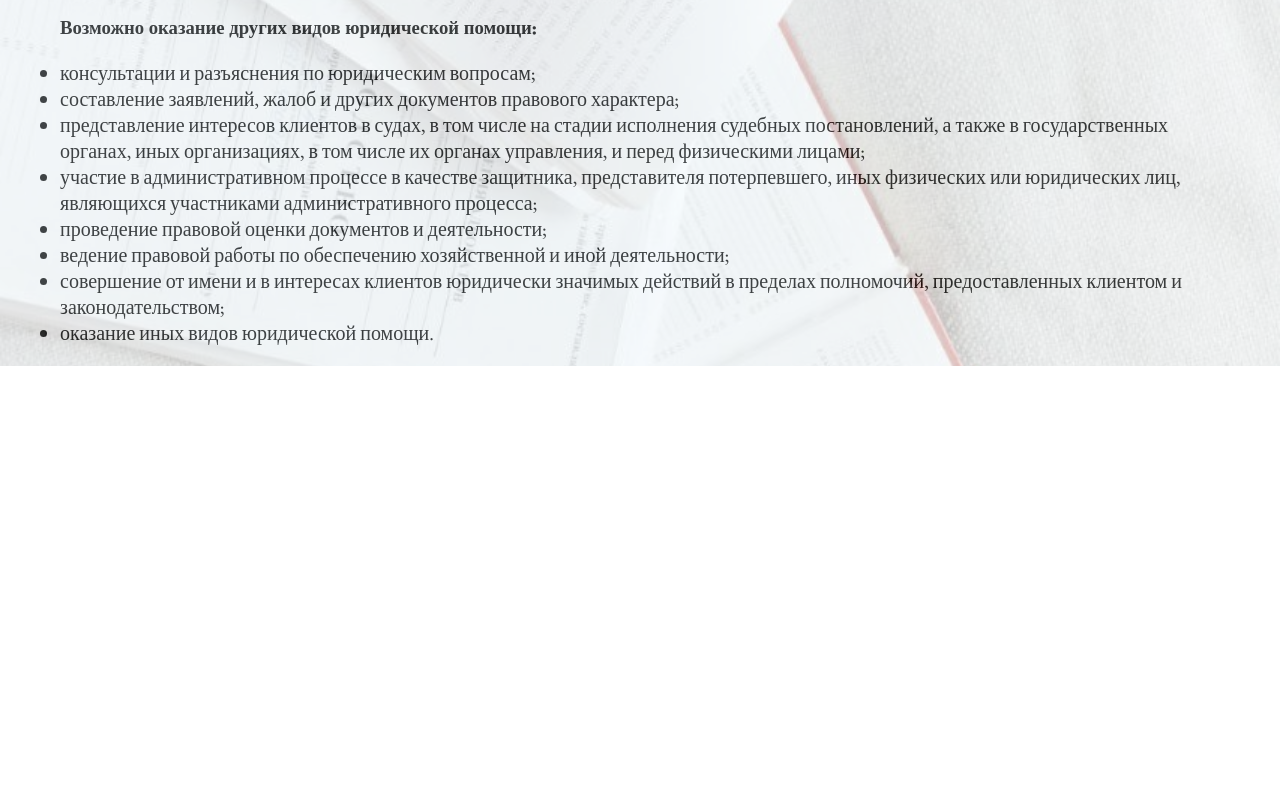
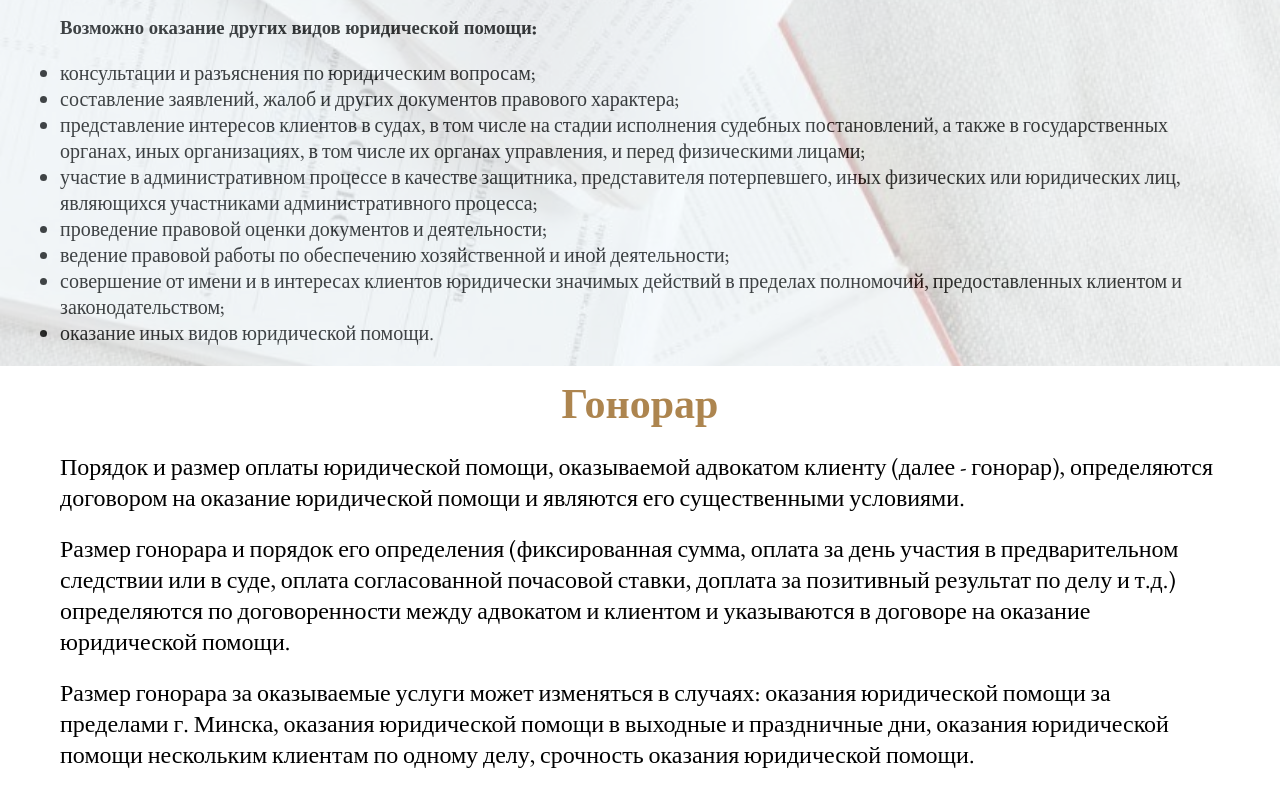
Before and after one commit to patciahevich/gritsuk, a React (Create React App) app: page / in a window 1280 px wide. Shown: the part 2680-3480 px from the top of the page. Before the commit the page ends 3046 px from the top, so only its background shows below. Built offline with nearby package versions, Linux system fonts and the light colour scheme.

Commit message:
fix: rename files

```diff
--- a/src/App.tsx
+++ b/src/App.tsx
@@ -4,6 +4,7 @@ import Main from './main/main';
 import License from './license/license';
 import About from './about/about';
 import Help from './help/help';
+import Salary from './salary/salary';
 
 function App() {
   return (
@@ -12,6 +13,7 @@ function App() {
     <License/>
     <About/>
     <Help/>
+    <Salary/>
     </>
   );
 }
--- a/src/contacts/contacts.tsx
+++ b/src/badge/badge.tsx
@@ -1,6 +1,6 @@
-import './contacts.scss';
+import './badge.scss';
 
-function Contacts() {
+function Badge() {
   return (
     <div className='contacts_wrapper'>
       <span className='icon'/>
@@ -16,4 +16,4 @@ function Contacts() {
   )
 }
 
-export default Contacts
+export default Badge
--- a/src/header/header.tsx
+++ b/src/header/header.tsx
@@ -1,11 +1,11 @@
-import Contacts from '../contacts/contacts'
+import Badge from '../badge/badge'
 import Nav from '../nav/nav'
 import './header.scss'
 
 function Header() {
   return (
     <header>
-      <Contacts/>
+      <Badge/>
       <Nav/>
     </header>
   )
--- /dev/null
+++ b/src/salary/salary.tsx
@@ -0,0 +1,14 @@
+import './salary.scss';
+
+function Salary() {
+  return (
+    <section className='salary' id='salary'>
+      <h2>Гонорар</h2>
+      <p>Порядок и размер оплаты юридической помощи, оказываемой адвокатом клиенту (далее - гонорар), определяются договором на оказание юридической помощи и являются его существенными условиями.</p>
+      <p>Размер гонорара и порядок его определения (фиксированная сумма, оплата за день участия в предварительном следствии или в суде, оплата согласованной почасовой ставки, доплата за позитивный результат по делу и т.д.) определяются по договоренности между адвокатом и клиентом и указываются в договоре на оказание юридической помощи.</p>
+      <p>Размер гонорара за оказываемые услуги может изменяться в случаях: оказания юридической помощи за пределами г. Минска, оказания юридической помощи в выходные и праздничные дни, оказания юридической помощи нескольким клиентам по одному делу, срочность оказания юридической помощи.</p>
+    </section>
+  )
+}
+
+export default Salary;
```
Also changed, not shown: public/salary.jpg (added), src/badge/badge.scss (renamed from src/contacts/contacts.scss), src/salary/salary.scss (added).
